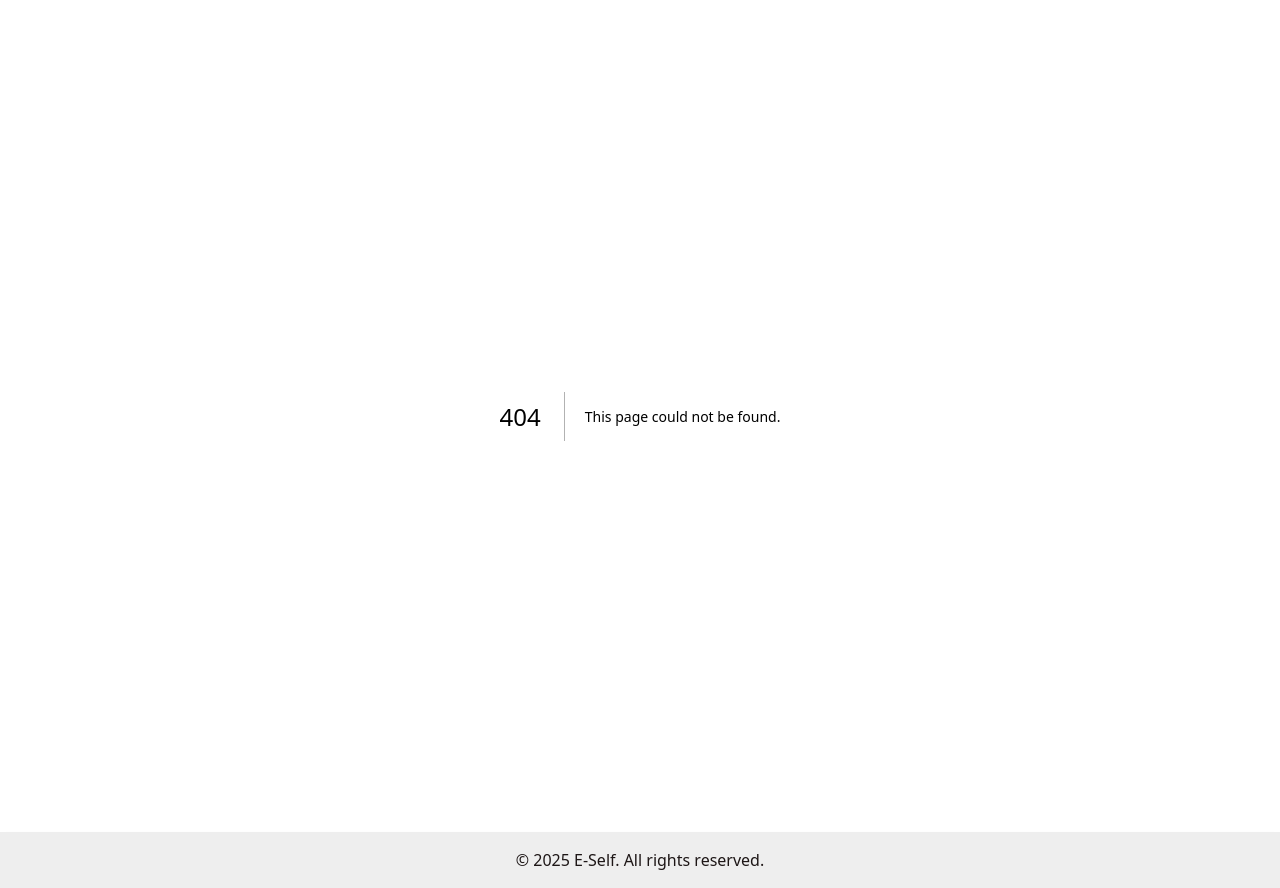
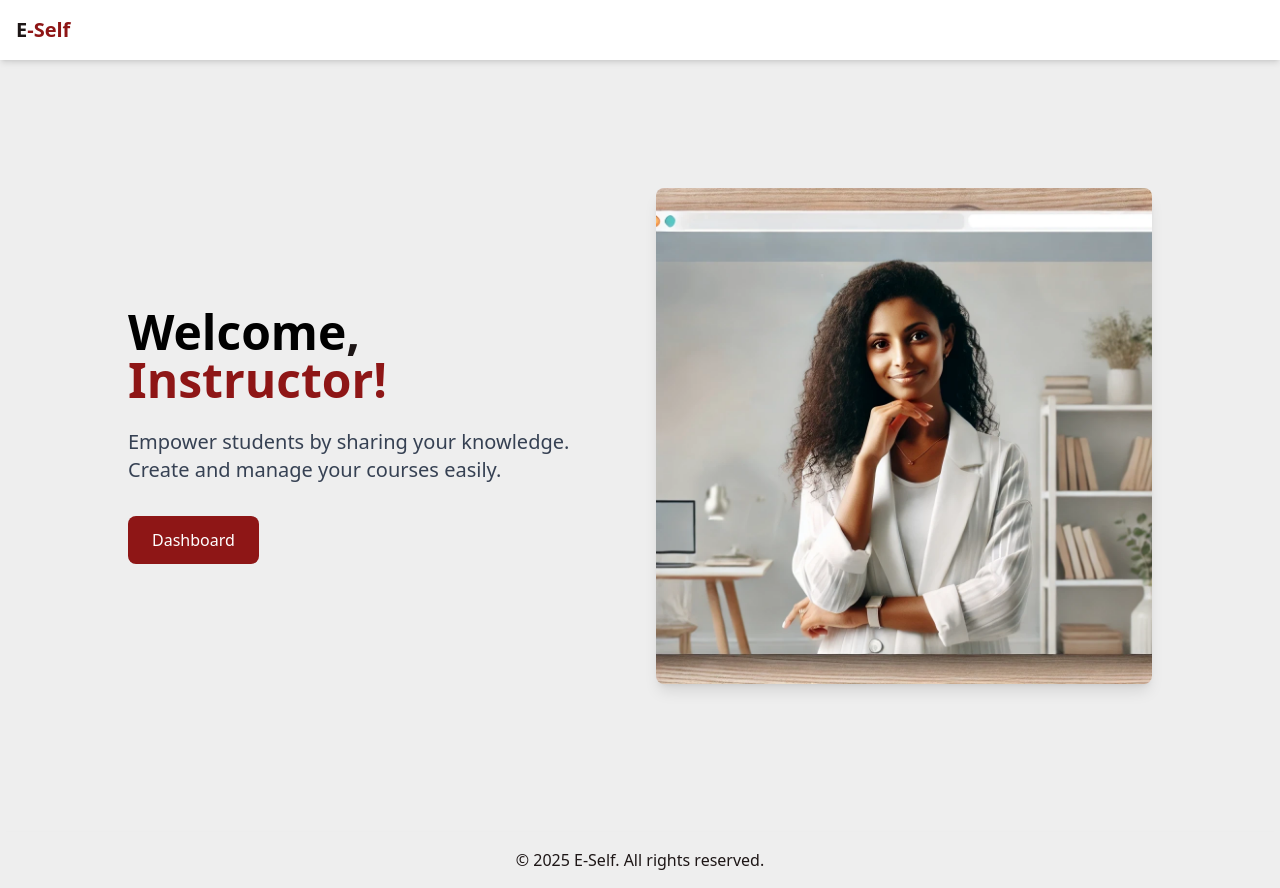
Before and after one commit to NegedeTekleyes/E-self-Lerning, a Next.js app in the folder e-self/: page /landing in a window 1280 px wide. Before the commit this address had no page. Built offline with nearby package versions, Linux system fonts and the light colour scheme.

Commit message:
add landing

```diff
--- /dev/null
+++ b/e-self/app/(instructor)/landing/page.tsx
@@ -0,0 +1,48 @@
+
+"use client";
+import { motion } from "framer-motion";
+import Image from "next/image";
+import LandingHeader from "../../(components)/instructor/LandingHeader";
+
+export default function InstructorLanding() {
+  return (
+    <>
+      <LandingHeader /> {/* Updated Header with Profile */}
+
+      <main className="flex items-center justify-center min-h-screen bg-[#EEEEEE] p-6 pt-16">
+        <div className="max-w-5xl w-full grid grid-cols-1 md:grid-cols-2 gap-8 items-center">
+
+          <motion.div
+            className="text-left"
+            initial={{ opacity: 0, x: -100 }}
+            animate={{ opacity: 1, x: 0 }}
+            transition={{ duration: 1 }}
+          >
+            <h1 className="text-5xl font-bold mb-6">
+              <span className="text-black">Welcome</span>, <span className="text-[#8E1616]">Instructor!</span>
+            </h1>
+            <p className="text-xl text-gray-700 mb-8">
+              Empower students by sharing your knowledge. Create and manage your courses easily.
+            </p>
+
+            <div className="mt-6 flex gap-4">
+              <a href="/dashboard" className="bg-[#8E1616] text-white px-6 py-3 rounded-lg hover:bg-[#D84040]">
+               Dashboard
+              </a>
+            </div>
+          </motion.div>
+
+          <motion.div
+            className="flex justify-center"
+            initial={{ opacity: 0, x: 100 }}
+            animate={{ opacity: 1, x: 0 }}
+            transition={{ duration: 1 }}
+          >
+            <Image src="/instructor.png" alt="Instructor" width={600} height={600} className="rounded-lg shadow-lg" priority />
+          </motion.div>
+
+        </div>
+      </main>
+    </>
+  );
+}
```
